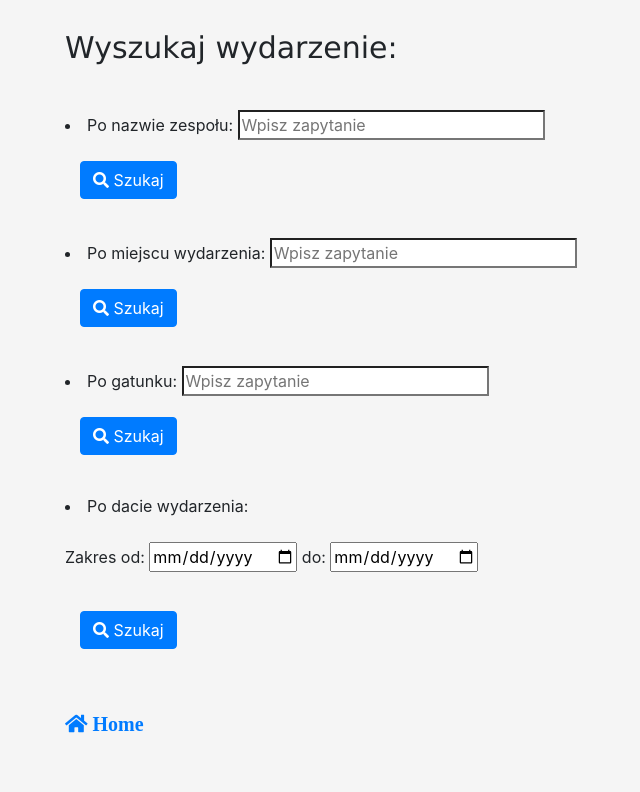
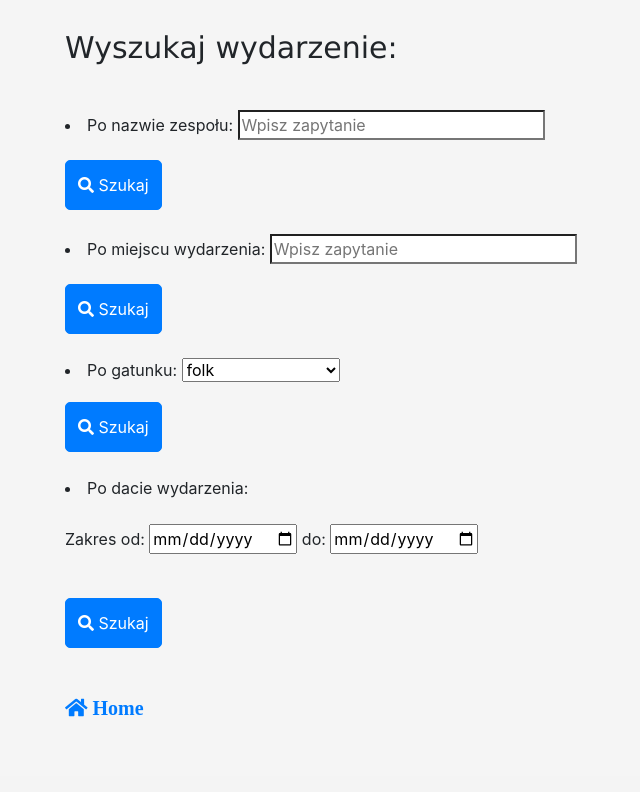
Before and after one commit to pyloveorg/concert_manager, a Flask app: page /search in a window 1280 px wide. Shown: the part 56-848 px from the top of the page, without its empty margins (20-660 px from the left). After the commit the page ends 773 px from the top, so only its background shows below. Run offline with Flask 2, Linux system fonts and the light colour scheme; data comes from the database, SQL or seed files in the repository; some libraries are stand-ins or nearby versions.

Commit message:
Add files via upload

```diff
--- a/templates/buy_dashboard_new.html
+++ b/templates/buy_dashboard_new.html
@@ -7,7 +7,7 @@
     <link rel="stylesheet" href="https://use.fontawesome.com/releases/v5.0.13/css/all.css" integrity="sha384-DNOHZ68U8hZfKXOrtjWvjxusGo9WQnrNx2sqG0tfsghAvtVlRW3tvkXWZh58N9jp" crossorigin="anonymous">
 </head>
 <br>
-      <h3>Twoje zakupione bilety</h3> <br>
+      <p style="font-size:30px;font-family:verdana;">Twoje zakupione bilety</p> <br>
         <p>Witaj, {{ current_user.username }}! </p>
 
 
--- a/templates/concert-delete_new.html
+++ b/templates/concert-delete_new.html
@@ -8,8 +8,8 @@
     <link rel="stylesheet" href="https://use.fontawesome.com/releases/v5.0.13/css/all.css" integrity="sha384-DNOHZ68U8hZfKXOrtjWvjxusGo9WQnrNx2sqG0tfsghAvtVlRW3tvkXWZh58N9jp" crossorigin="anonymous">
 
 </head>
-
-      <h3>Potwierdzenie</h3>
+<br>
+      <p style="font-size:30px;font-family:verdana;">Potwierdzenie</p>
 
 
 Usunięto koncert nr {{id}}
--- a/templates/confirm.html
+++ b/templates/confirm.html
@@ -8,11 +8,12 @@
     <link rel="stylesheet" href="https://use.fontawesome.com/releases/v5.0.13/css/all.css" integrity="sha384-DNOHZ68U8hZfKXOrtjWvjxusGo9WQnrNx2sqG0tfsghAvtVlRW3tvkXWZh58N9jp" crossorigin="anonymous">
 
 </head>
+<br>
 
-      <h3>Potwierdzenie</h3>
+      <p style="font-size:30px;font-family:verdana;">Potwierdzenie</p>
 
 {% if suma > 0 %}
-    Wybrałeś liczbę biletów: {{ suma }} <br> o łącznej wartości {{ kwota }} zlotych <br>na koncert {{koncert.band}} <br> data i godzina koncertu: {{koncert.data}}
+    Wybrałeś liczbę biletów: {{ suma }} <br> o łącznej wartości {{ kwota }} zlotych <br>na koncert {{koncert.band}} <br> data i godzina koncertu: {{koncert.data}}, g: {{koncert.godzina}},
         (numer koncertu: {{show_id}})
 {% else %}
     Nie wybrałeś żadnego biletu!
--- a/templates/koncert.html
+++ b/templates/koncert.html
@@ -16,7 +16,7 @@ div.a {
   <div class="row">
     <div class="col-6 a" >
       <br>
-      <h4>{{ koncert.name }} </h4>
+      <p style="font-size:30px;font-family:verdana;">{{ koncert.name }} </p>
         <br>
         <b>Zespół: </b>{{ koncert.band }} <br>
       <b>Gatunek: </b>{{ koncert.gatunek }} <br>
--- a/templates/logout.html
+++ b/templates/logout.html
@@ -8,9 +8,14 @@
 </head>
   <div class="row">
     <div class="col-12">
+        <br>
       Wylogowałeś się.
     </div>
   </div>
+
+<a href="/login">Zaloguj ponownie</a>
+<br>
+<br>
 
    <div>
      <br>
--- a/templates/results.html
+++ b/templates/results.html
@@ -5,10 +5,11 @@
 {% block content %}
 <br>
 
- <h3>Wyniki wyszukiwania:</h3>
+<p style="font-size:30px;font-family:verdana;">Wyniki wyszukiwania:</p>
         <br>
 
        {%for show in shows%}
+
 
       {%if data_query4 <= show.data <= data_query5%}
         <dl>
@@ -22,6 +23,7 @@
 
 
         {% endif %}
+
         {%endfor%}
 
         {%if data_query4 > data_query5%}
--- a/templates/results_2.html
+++ b/templates/results_2.html
@@ -1,11 +1,11 @@
 {% extends "_base.html" %}
 
-{% set page_id = 'results' %}
+{% set page_id = 'results2' %}
 
 {% block content %}
 <br>
 
- <h3>Wyniki wyszukiwania:</h3>
+<p style="font-size:30px;font-family:verdana;">Wyniki wyszukiwania:</p>
         <br>
 
        {%for show in shows%}
--- a/templates/results_3.html
+++ b/templates/results_3.html
@@ -1,11 +1,11 @@
 {% extends "_base.html" %}
 
-{% set page_id = 'results' %}
+{% set page_id = 'results3' %}
 
 {% block content %}
 <br>
 
- <h3>Wyniki wyszukiwania:</h3>
+<p style="font-size:30px;font-family:verdana;">Wyniki wyszukiwania:</p>
         <br>
 
        {%for show in shows%}
--- a/templates/search.html
+++ b/templates/search.html
@@ -16,39 +16,42 @@
         <li>Po nazwie zespołu:
             <input type="search" name="query"  placeholder="Wpisz zapytanie" size = "25"/></li>
 
-        <div style="font-size:3em; color:Black">
-         <button onclick="location.href='/'" type="button" style="margin: 15px" class="btn btn-primary">
-             <i class="fas fa-search"></i>
-            Szukaj</button>
 
-       </div>
+         <button type="submit" style="border-radius:5px;margin-top:20px;padding: 12px;" class="btn btn-primary"><i class="fas fa-search"></i>
+     Szukaj</button>
+
+
 </form>
  <br>
-
 <form action="/results/venue" method="get">
 
         <li>Po miejscu wydarzenia:
 
             <input type="search" name="query"  placeholder="Wpisz zapytanie" size = "25"/></li>
-        <div style="font-size:3em; color:Black">
-         <button onclick="location.href='/'" type="button" style="margin: 15px" class="btn btn-primary">
-             <i class="fas fa-search"></i>
-            Szukaj</button>
 
-       </div>
+         <button type="submit" style="border-radius:5px;margin-top:20px;padding: 12px;" class="btn btn-primary"><i class="fas fa-search"></i>
+     Szukaj</button>
+
+
 </form>
 <br>
 
 <form action="/results/gatunek" method="get">
     <li>Po gatunku:
 
-        <input type="search" name="query"  placeholder="Wpisz zapytanie" size = "25"/></li>
-        <div style="font-size:3em; color:Black">
-         <button onclick="location.href='/'" type="button" style="margin: 15px" class="btn btn-primary">
-             <i class="fas fa-search"></i>
-            Szukaj</button>
+        <!--<input type="search" name="query"  placeholder="Wpisz zapytanie" size = "25"></li>-->
+        <select name="query">
+            <option>folk</option>
+            <option>hip-hop</option>
+            <option>pisenka dziecięca</option>
+	        <option>rock</option>
+            <option>inny</option>
+        </select></li>
 
-       </div>
+         <button type="submit" style="border-radius:5px;margin-top:20px;padding: 12px;" class="btn btn-primary"><i class="fas fa-search"></i>
+     Szukaj</button>
+
+
 </form>
 
 <br> <form action="/results/date" method="get">
@@ -60,11 +63,11 @@
         do: <input type="date" name="query5">
         <br><br>
 
-        <button type="submit" style="margin: 15px" class="btn btn-primary"><i class="fas fa-search"></i> Szukaj</button>
-        <div style="font-size:3em; color:Black">
+        <button type="submit" style="border-radius:5px;margin-top:20px;padding: 12px;" class="btn btn-primary"><i class="fas fa-search"></i>
+     Szukaj</button>
 
 
-       </div>
+
 
     </form>
 <br>
--- a/templates/ticket.html
+++ b/templates/ticket.html
@@ -13,7 +13,7 @@
         <br><br>
 
 
-        <h3>Podsumowanie zakupów dla użytkownika {{ ticket.user_login }}:</h3>
+        <p style="font-size:30px;font-family:verdana;">Podsumowanie zakupów dla użytkownika {{ ticket.user_login }}:</p>
 
 
 
```
Also changed, not shown: templates/buy_ticket.html (+11 -4 lines), templates/concert_add_remove.html (+14 -6 lines), templates/dodano_koncert.html (+14 -10 lines), templates/info.html (+5 -6 lines), templates/results_1.html (+9 -4 lines).
